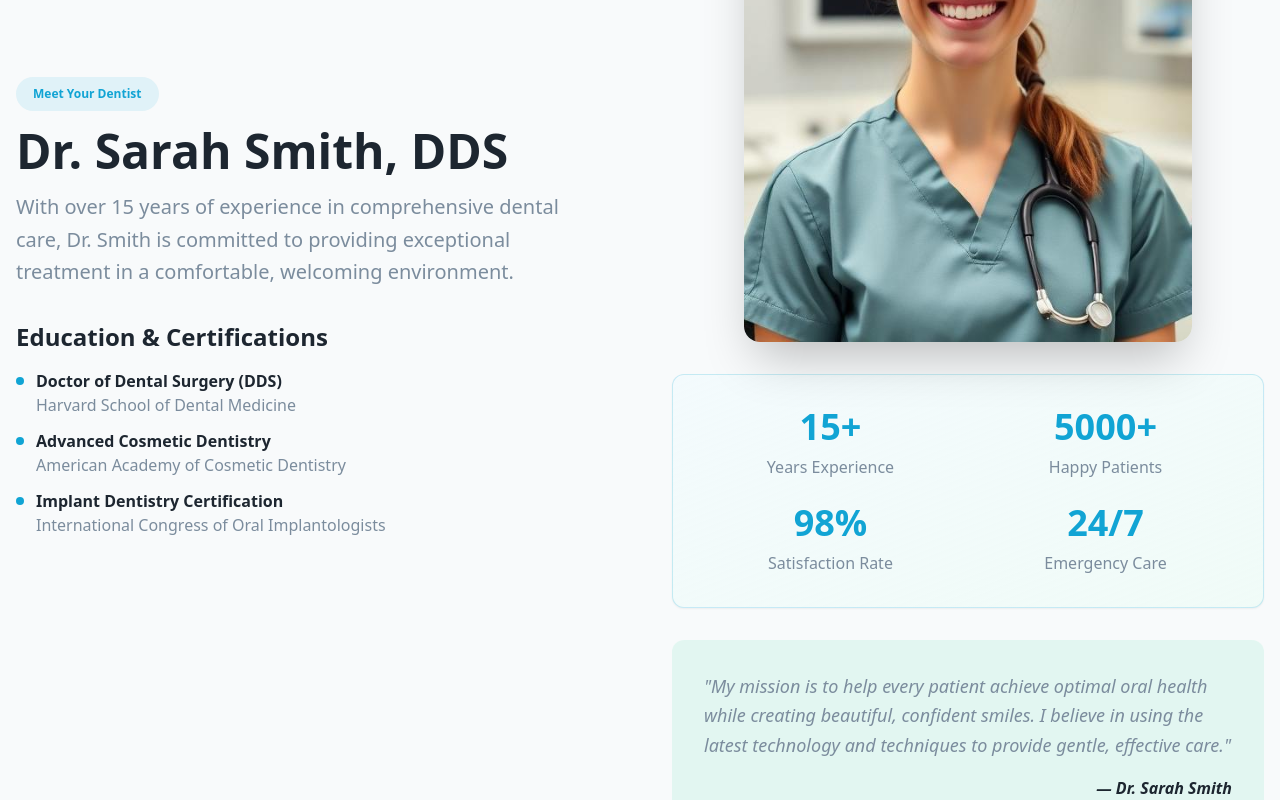
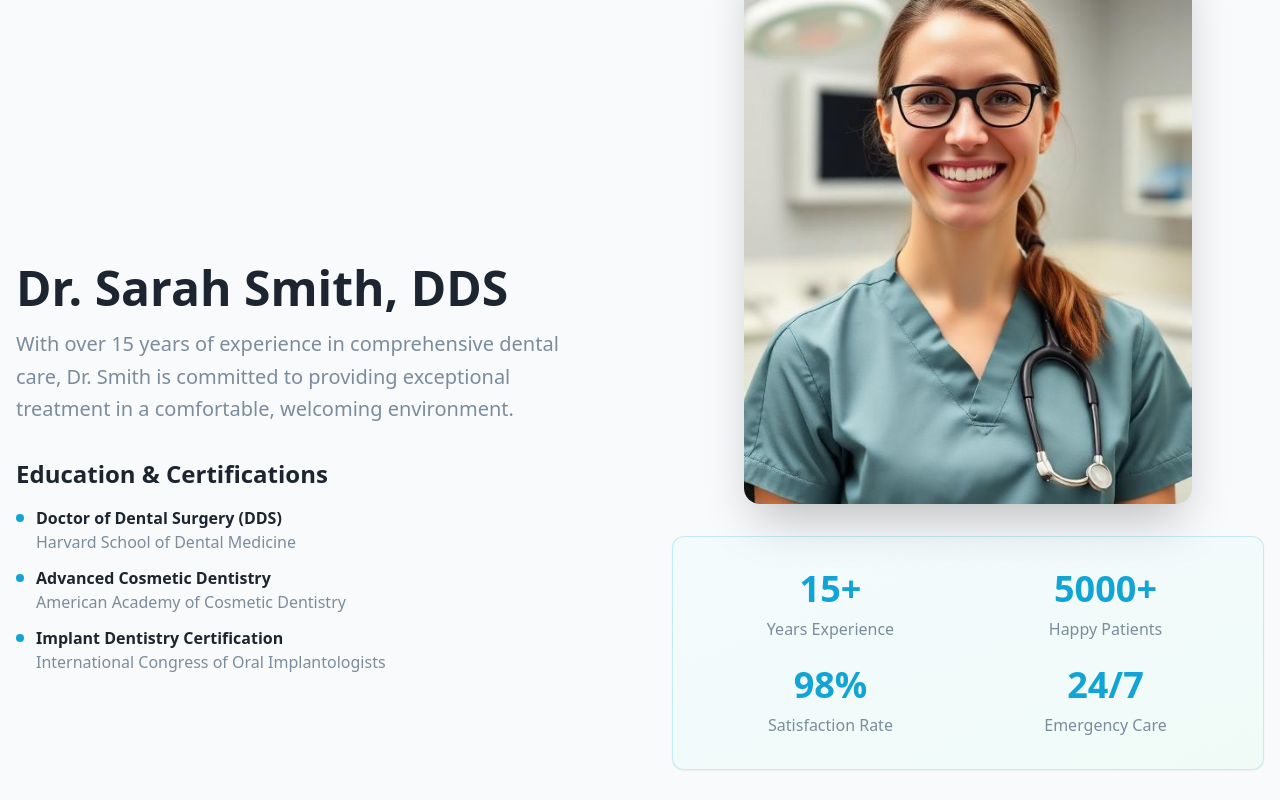
Before and after one commit to mdartayet/drsmith-smile-bot, a React (Vite) app: page / in a window 1280 px wide. Shown: the part 1760-2560 px from the top of the page. Built offline with nearby package versions, Linux system fonts and the light colour scheme.

Commit message:
Add another doctor
Include Dr. Thomson in the About section.

```diff
--- a/src/components/AboutSection.tsx
+++ b/src/components/AboutSection.tsx
@@ -10,62 +10,102 @@ export const AboutSection = () => {
     { number: "24/7", label: "Emergency Care" }
   ];
 
+  const doctors = [
+    {
+      name: "Dr. Sarah Smith, DDS",
+      experience: "15+ years",
+      description: "With over 15 years of experience in comprehensive dental care, Dr. Smith is committed to providing exceptional treatment in a comfortable, welcoming environment.",
+      image: drSarahSmith,
+      education: [
+        {
+          degree: "Doctor of Dental Surgery (DDS)",
+          institution: "Harvard School of Dental Medicine"
+        },
+        {
+          degree: "Advanced Cosmetic Dentistry",
+          institution: "American Academy of Cosmetic Dentistry"
+        },
+        {
+          degree: "Implant Dentistry Certification",
+          institution: "International Congress of Oral Implantologists"
+        }
+      ],
+      quote: "My mission is to help every patient achieve optimal oral health while creating beautiful, confident smiles. I believe in using the latest technology and techniques to provide gentle, effective care."
+    },
+    {
+      name: "Dr. Michael Thomson, DDS",
+      experience: "12+ years",
+      description: "Dr. Thomson specializes in oral surgery and periodontics, bringing expertise in complex dental procedures and gum disease treatment to our practice.",
+      image: drSarahSmith, // Using same image for now - you can replace with actual Dr. Thomson photo
+      education: [
+        {
+          degree: "Doctor of Dental Surgery (DDS)",
+          institution: "University of California, San Francisco"
+        },
+        {
+          degree: "Periodontics Specialty Certificate",
+          institution: "American Academy of Periodontology"
+        },
+        {
+          degree: "Oral Surgery Certification",
+          institution: "American Association of Oral Surgeons"
+        }
+      ],
+      quote: "I focus on preserving and restoring the foundation of your smile. Healthy gums and precise surgical techniques are key to long-lasting dental health."
+    }
+  ];
+
   return (
     <section className="py-20 bg-background">
       <div className="container mx-auto px-4">
-        <div className="grid lg:grid-cols-2 gap-16 items-center">
-          <div className="space-y-8">
+        <div className="text-center mb-16">
+          <Badge className="bg-primary/10 text-primary px-4 py-2">
+            Meet Your Dentists
+          </Badge>
+          <h2 className="text-4xl lg:text-5xl font-bold text-foreground mt-4">
+            Our Expert Team
+          </h2>
+        </div>
+
+        <div className="space-y-24">
+          {doctors.map((doctor, doctorIndex) => (
+            <div key={doctorIndex} className={`grid lg:grid-cols-2 gap-16 items-center ${doctorIndex % 2 === 1 ? 'lg:grid-flow-col-dense' : ''}`}>
+              <div className={`space-y-8 ${doctorIndex % 2 === 1 ? 'lg:col-start-2' : ''}`}>
                 <div className="space-y-4">
-              <Badge className="bg-primary/10 text-primary px-4 py-2">
-                Meet Your Dentist
-              </Badge>
-              <h2 className="text-4xl lg:text-5xl font-bold text-foreground">
-                Dr. Sarah Smith, DDS
-              </h2>
+                  <h3 className="text-4xl lg:text-5xl font-bold text-foreground">
+                    {doctor.name}
+                  </h3>
                   <p className="text-xl text-muted-foreground leading-relaxed">
-                With over 15 years of experience in comprehensive dental care,
-                Dr. Smith is committed to providing exceptional treatment in a
-                comfortable, welcoming environment.
+                    {doctor.description}
                   </p>
                 </div>
 
                 <div className="space-y-4">
-              <h3 className="text-2xl font-semibold text-foreground">Education & Certifications</h3>
+                  <h4 className="text-2xl font-semibold text-foreground">Education & Certifications</h4>
                   <div className="space-y-3">
-                <div className="flex items-start gap-3">
+                    {doctor.education.map((edu, index) => (
+                      <div key={index} className="flex items-start gap-3">
                         <div className="w-2 h-2 bg-primary rounded-full mt-2"></div>
                         <div>
-                    <p className="font-semibold text-foreground">Doctor of Dental Surgery (DDS)</p>
-                    <p className="text-muted-foreground">Harvard School of Dental Medicine</p>
+                          <p className="font-semibold text-foreground">{edu.degree}</p>
+                          <p className="text-muted-foreground">{edu.institution}</p>
                         </div>
                       </div>
-                <div className="flex items-start gap-3">
-                  <div className="w-2 h-2 bg-primary rounded-full mt-2"></div>
-                  <div>
-                    <p className="font-semibold text-foreground">Advanced Cosmetic Dentistry</p>
-                    <p className="text-muted-foreground">American Academy of Cosmetic Dentistry</p>
-                  </div>
-                </div>
-                <div className="flex items-start gap-3">
-                  <div className="w-2 h-2 bg-primary rounded-full mt-2"></div>
-                  <div>
-                    <p className="font-semibold text-foreground">Implant Dentistry Certification</p>
-                    <p className="text-muted-foreground">International Congress of Oral Implantologists</p>
-                  </div>
-                </div>
+                    ))}
                   </div>
                 </div>
               </div>
 
-          <div className="space-y-8">
+              <div className={`space-y-8 ${doctorIndex % 2 === 1 ? 'lg:col-start-1 lg:row-start-1' : ''}`}>
                 <div className="relative">
                   <img
-                src={drSarahSmith}
-                alt="Dr. Sarah Smith, DDS - Professional dentist portrait"
+                    src={doctor.image}
+                    alt={`${doctor.name} - Professional dentist portrait`}
                     className="w-full max-w-md mx-auto rounded-2xl shadow-2xl"
                   />
                 </div>
 
+                {doctorIndex === 0 && (
                   <Card className="bg-gradient-to-br from-primary/5 to-accent/30 border-primary/20">
                     <CardContent className="p-8">
                       <div className="grid grid-cols-2 gap-6">
@@ -82,18 +122,19 @@ export const AboutSection = () => {
                       </div>
                     </CardContent>
                   </Card>
+                )}
 
                 <div className="bg-accent/50 p-8 rounded-xl">
                   <blockquote className="text-lg italic text-muted-foreground leading-relaxed">
-                "My mission is to help every patient achieve optimal oral health while
-                creating beautiful, confident smiles. I believe in using the latest
-                technology and techniques to provide gentle, effective care."
+                    "{doctor.quote}"
                   </blockquote>
                   <div className="mt-4 text-right">
-                <cite className="text-foreground font-semibold">— Dr. Sarah Smith</cite>
+                    <cite className="text-foreground font-semibold">— {doctor.name.split(',')[0]}</cite>
                   </div>
                 </div>
               </div>
+            </div>
+          ))}
         </div>
       </div>
     </section>
```
Lines whose indentation alone changed are shown as unchanged.
